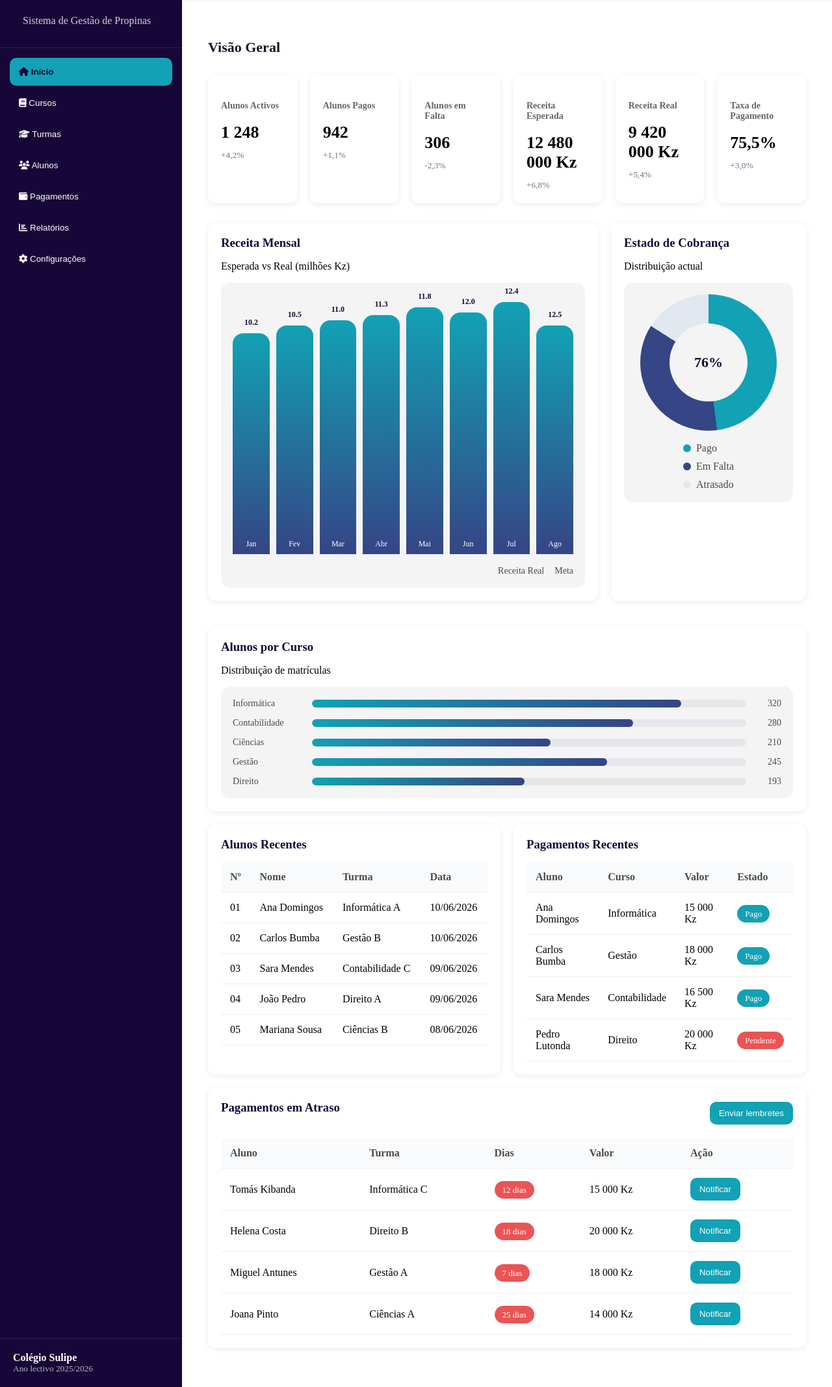
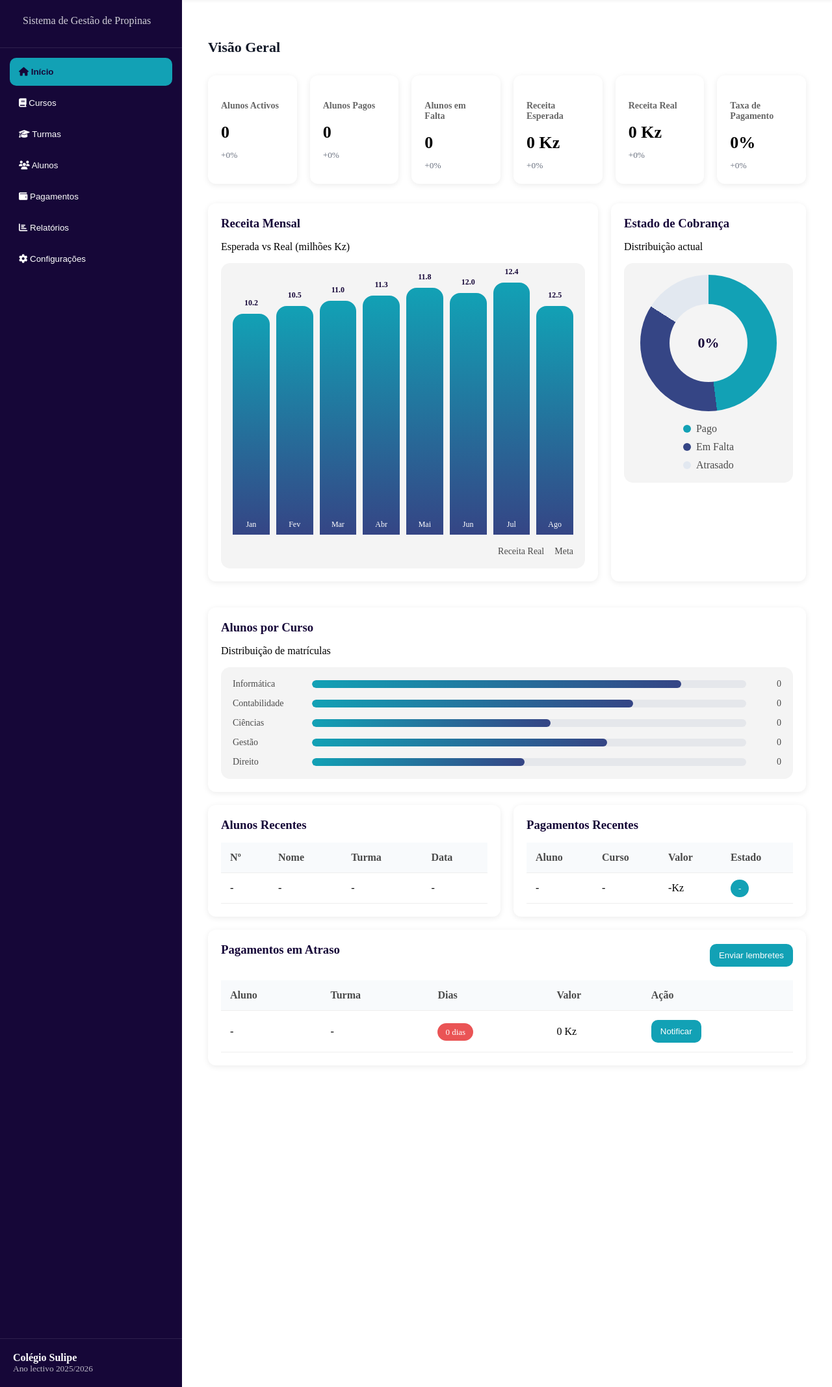
Before and after one commit to Marieth23-cmd/sigep_django, a Django app: page / in a window 1280 px wide. Shown: the part 70-2205 px from the top of the page at 65% size. Run offline with Django 5.2, Linux system fonts and the light colour scheme; data that the repository does not hold is empty.

Commit message:
ultimo de hoje

```diff
--- a/home/templates/inicio.html
+++ b/home/templates/inicio.html
@@ -8,38 +8,38 @@
 
         <div class="kpi-card">
             <h4>Alunos Activos</h4>
-            <span>1 248</span>
-            <small>+4,2%</small>
+            <span>0</span>
+            <small>+0%</small>
         </div>
 
         <div class="kpi-card">
             <h4>Alunos Pagos</h4>
-            <span>942</span>
-            <small>+1,1%</small>
+            <span>0</span>
+            <small>+0%</small>
         </div>
 
         <div class="kpi-card">
             <h4>Alunos em Falta</h4>
-            <span>306</span>
-            <small>-2,3%</small>
+            <span>0</span>
+            <small>+0%</small>
         </div>
 
         <div class="kpi-card">
             <h4>Receita Esperada</h4>
-            <span>12 480 000 Kz</span>
-            <small>+6,8%</small>
+            <span>0 Kz</span>
+            <small>+0%</small>
         </div>
 
         <div class="kpi-card">
             <h4>Receita Real</h4>
-            <span>9 420 000 Kz</span>
-            <small>+5,4%</small>
+            <span>0 Kz</span>
+            <small>+0%</small>
         </div>
 
         <div class="kpi-card">
             <h4>Taxa de Pagamento</h4>
-            <span>75,5%</span>
-            <small>+3,0%</small>
+            <span>0%</span>
+            <small>+0%</small>
         </div>
 
     </div>
@@ -74,7 +74,7 @@
             <p class="text-xs text-muted-foreground mb-4">Distribuição actual</p>
             <div class="chart-area donut-chart">
                 <div class="donut-ring">
-                    <span>76%</span>
+                    <span>0%</span>
                 </div>
                 <div class="donut-legend">
                     <div><span class="dot dot-paid"></span> Pago</div>
@@ -97,27 +97,27 @@
             <div class="hbar">
                 <span class="label">Informática</span>
                 <div class="track"><div class="progress" style="--value: 85%"></div></div>
-                <span class="value">320</span>
+                <span class="value">0</span>
             </div>
             <div class="hbar">
                 <span class="label">Contabilidade</span>
                 <div class="track"><div class="progress" style="--value: 74%"></div></div>
-                <span class="value">280</span>
+                <span class="value">0</span>
             </div>
             <div class="hbar">
                 <span class="label">Ciências</span>
                 <div class="track"><div class="progress" style="--value: 55%"></div></div>
-                <span class="value">210</span>
+                <span class="value">0</span>
             </div>
             <div class="hbar">
                 <span class="label">Gestão</span>
                 <div class="track"><div class="progress" style="--value: 68%"></div></div>
-                <span class="value">245</span>
+                <span class="value">0</span>
             </div>
             <div class="hbar">
                 <span class="label">Direito</span>
                 <div class="track"><div class="progress" style="--value: 49%"></div></div>
-                <span class="value">193</span>
+                <span class="value">0</span>
             </div>
         </div>
 
@@ -145,39 +145,14 @@
                 <tbody>
 
                     <tr>
-                        <td>01</td>
-                        <td>Ana Domingos</td>
-                        <td>Informática A</td>
-                        <td>10/06/2026</td>
+                        <td>-</td>
+                        <td>-</td>
+                        <td>-</td>
+                        <td>-</td>
                     </tr>
 
-                    <tr>
-                        <td>02</td>
-                        <td>Carlos Bumba</td>
-                        <td>Gestão B</td>
-                        <td>10/06/2026</td>
-                    </tr>
 
-                    <tr>
-                        <td>03</td>
-                        <td>Sara Mendes</td>
-                        <td>Contabilidade C</td>
-                        <td>09/06/2026</td>
-                    </tr>
 
-                    <tr>
-                        <td>04</td>
-                        <td>João Pedro</td>
-                        <td>Direito A</td>
-                        <td>09/06/2026</td>
-                    </tr>
-
-                    <tr>
-                        <td>05</td>
-                        <td>Mariana Sousa</td>
-                        <td>Ciências B</td>
-                        <td>08/06/2026</td>
-                    </tr>
 
                 </tbody>
 
@@ -203,32 +178,13 @@
                 <tbody>
 
                     <tr>
-                        <td>Ana Domingos</td>
-                        <td>Informática</td>
-                        <td>15 000 Kz</td>
-                        <td><span class="badge-success">Pago</span></td>
+                        <td>-</td>
+                        <td>-</td>
+                        <td>-Kz</td>
+                        <td><span class="badge-success">-</span></td>
                     </tr>
 
-                    <tr>
-                        <td>Carlos Bumba</td>
-                        <td>Gestão</td>
-                        <td>18 000 Kz</td>
-                        <td><span class="badge-success">Pago</span></td>
-                    </tr>
 
-                    <tr>
-                        <td>Sara Mendes</td>
-                        <td>Contabilidade</td>
-                        <td>16 500 Kz</td>
-                        <td><span class="badge-success">Pago</span></td>
-                    </tr>
-
-                    <tr>
-                        <td>Pedro Lutonda</td>
-                        <td>Direito</td>
-                        <td>20 000 Kz</td>
-                        <td><span class="badge-danger">Pendente</span></td>
-                    </tr>
 
                 </tbody>
 
@@ -267,36 +223,14 @@
             <tbody>
 
                 <tr>
-                    <td>Tomás Kibanda</td>
-                    <td>Informática C</td>
-                    <td><span class="badge-danger">12 dias</span></td>
-                    <td>15 000 Kz</td>
+                    <td>-</td>
+                    <td>-</td>
+                    <td><span class="badge-danger">0 dias</span></td>
+                    <td>0 Kz</td>
                     <td><button class="notify-btn">Notificar</button></td>
                 </tr>
 
-                <tr>
-                    <td>Helena Costa</td>
-                    <td>Direito B</td>
-                    <td><span class="badge-danger">18 dias</span></td>
-                    <td>20 000 Kz</td>
-                    <td><button class="notify-btn">Notificar</button></td>
-                </tr>
 
-                <tr>
-                    <td>Miguel Antunes</td>
-                    <td>Gestão A</td>
-                    <td><span class="badge-danger">7 dias</span></td>
-                    <td>18 000 Kz</td>
-                    <td><button class="notify-btn">Notificar</button></td>
-                </tr>
-
-                <tr>
-                    <td>Joana Pinto</td>
-                    <td>Ciências A</td>
-                    <td><span class="badge-danger">25 dias</span></td>
-                    <td>14 000 Kz</td>
-                    <td><button class="notify-btn">Notificar</button></td>
-                </tr>
 
             </tbody>
 
```
